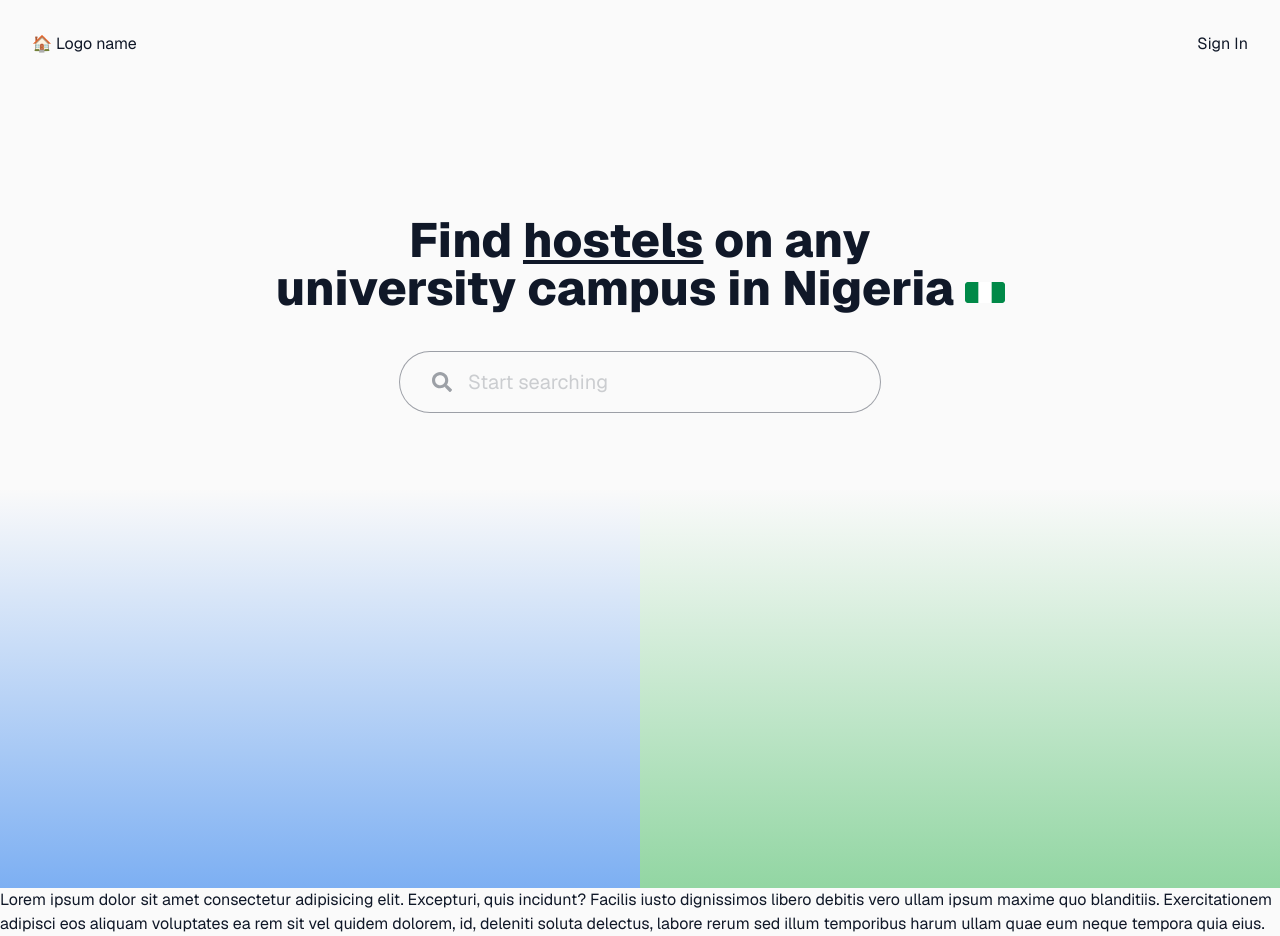
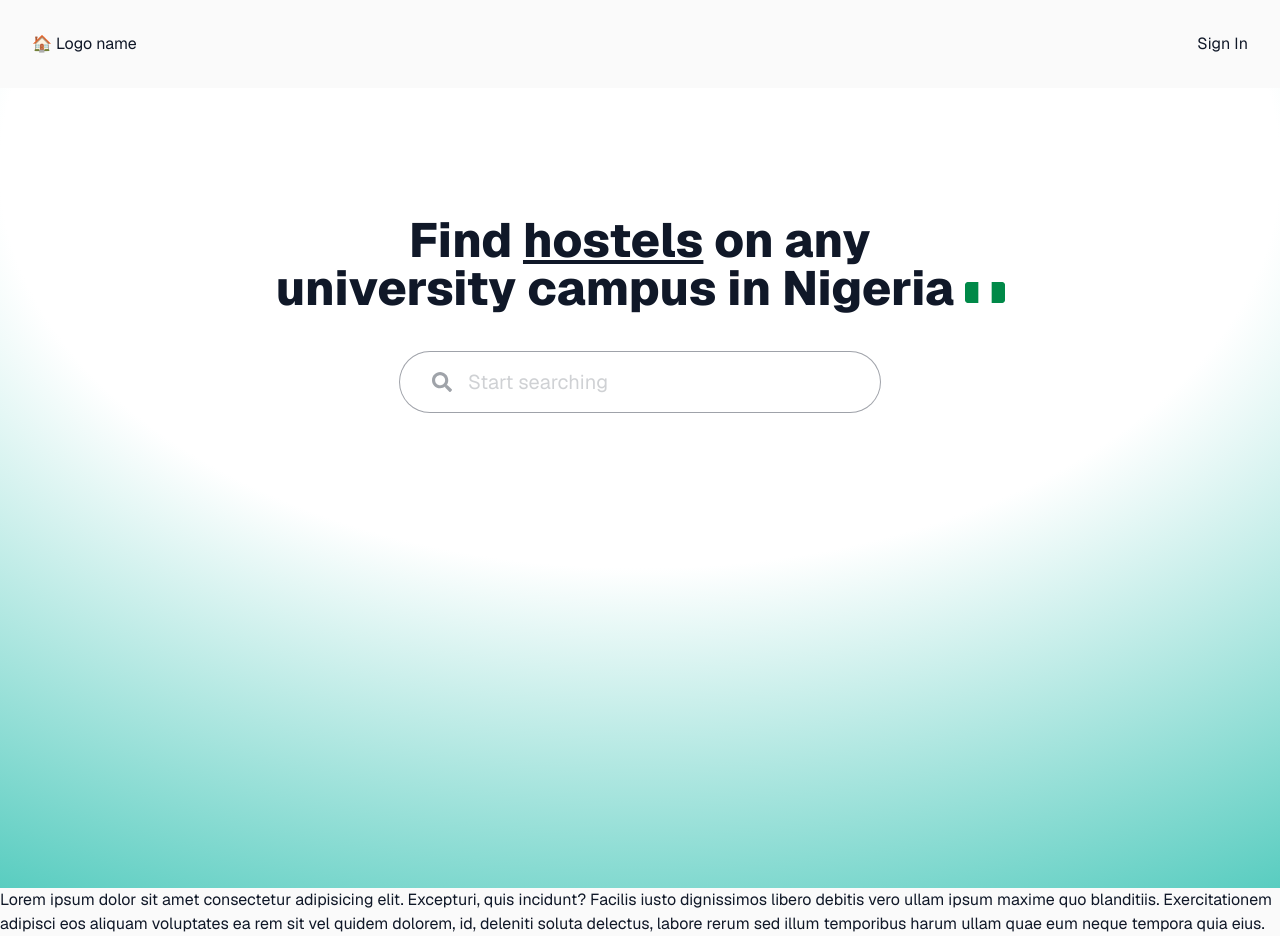
Before and after one commit to fagbenjaenoch/dorms-ng, a Next.js app in the folder apps/frontend/: page / in a window 1280 px wide. Built offline with nearby package versions, Linux system fonts and the light colour scheme.

Commit message:
added backgroud gradient from patterncraft

```diff
--- a/apps/frontend/app/page.tsx
+++ b/apps/frontend/app/page.tsx
@@ -13,7 +13,18 @@ export default function Home() {
         <MobileNav />
       </nav>
 
-      <main className="relative min-h-screen  flex flex-col items-center gap-10 py-32 px-8">
+      <main className="relative min-h-screen">
+        {/* Teal Glow Background */}
+        <div
+          className="absolute inset-0"
+          style={{
+            backgroundImage: `
+                           radial-gradient(125% 125% at 50% 10%, #ffffff 40%, #14b8a6 100%)
+                         `,
+            backgroundSize: "100% 100%",
+          }}
+        />
+        <div className="relative flex flex-col items-center gap-10 py-32 px-8">
           <h1 className="text-5xl font-extrabold text-center">
             Find <span className="underline">hostels</span> on any <br />
             university campus in Nigeria{" "}
@@ -26,8 +37,7 @@ export default function Home() {
             />
           </h1>
           <LandingSearch />
-        <div className="w-[50%] h-[50%] z-0 absolute bottom-0 left-0 bg-linear-to-t from-[rgba(0,101,235,0.5)]"></div>
-        <div className="w-[50%] h-[50%] z-0 absolute bottom-0 right-0 bg-linear-to-t from-[rgba(43,178,76,0.5)]"></div>
+        </div>
       </main>
       <section>
         Lorem ipsum dolor sit amet consectetur adipisicing elit. Excepturi, quis
```
Lines whose indentation alone changed are shown as unchanged.
